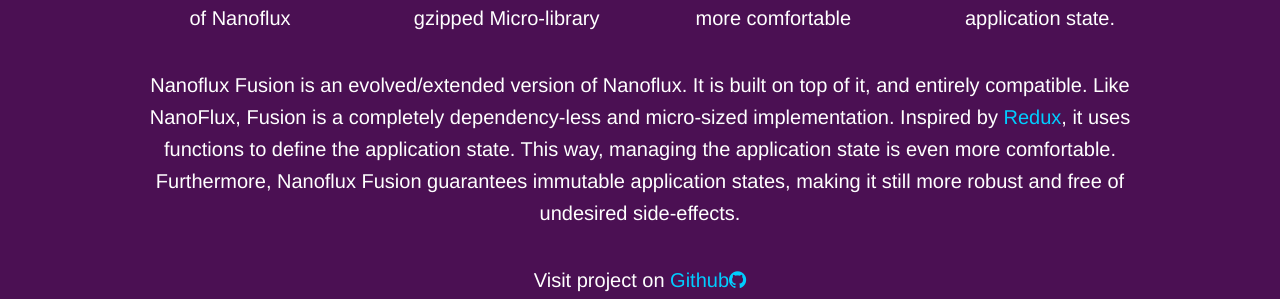
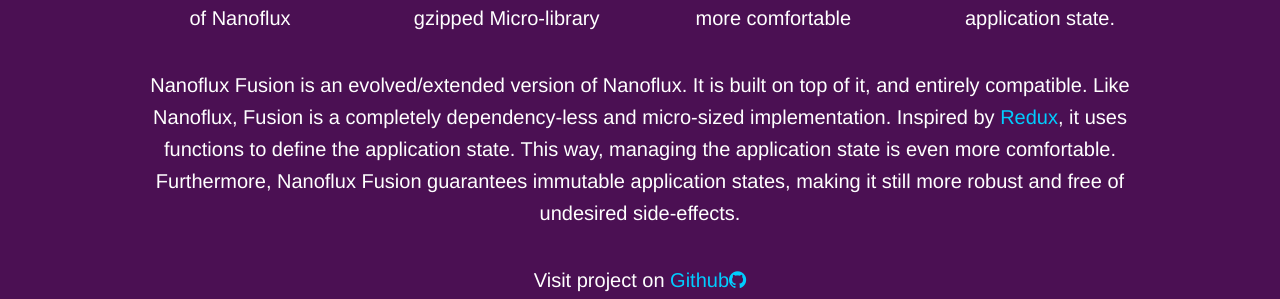
Before and after one commit to ohager/nanoflux, a Jekyll site: the page built from index.html, in a window 1280 px wide and 900 px high, scrolled down 2552 px. Shown: the part 186-485 px from the top of the window. Built offline with Jekyll 4.4.1, drawn with Linux system fonts in a browser that asks for light colours; nearby versions of some CDN libraries; comment, search, counter and statistics services are not loaded; a style sheet for code colours, icons or effects is not loaded.

Commit message:
landing page ortho

```diff
--- a/fusion.html
+++ b/fusion.html
@@ -33,7 +33,7 @@ title: Fusion
 
 <p>
     Nanoflux Fusion is an evolved/extended version of Nanoflux. It is built on top of it, and entirely compatible.
-    Like NanoFlux, Fusion is a completely dependency-less and micro-sized implementation.
+    Like Nanoflux, Fusion is a completely dependency-less and micro-sized implementation.
     Inspired by <a href="http://redux.js.org/">Redux</a>, it uses functions to define the application state. This way, managing the application state is even more comfortable.
     Furthermore, Nanoflux Fusion guarantees immutable application states, making it still more robust and free of undesired side-effects.
 </p>
```
